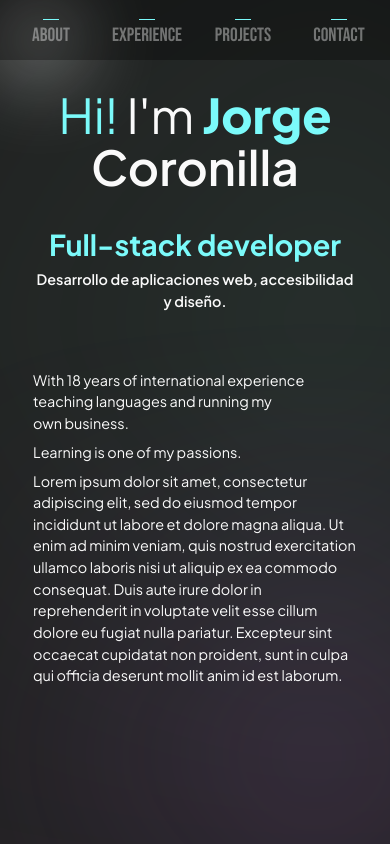
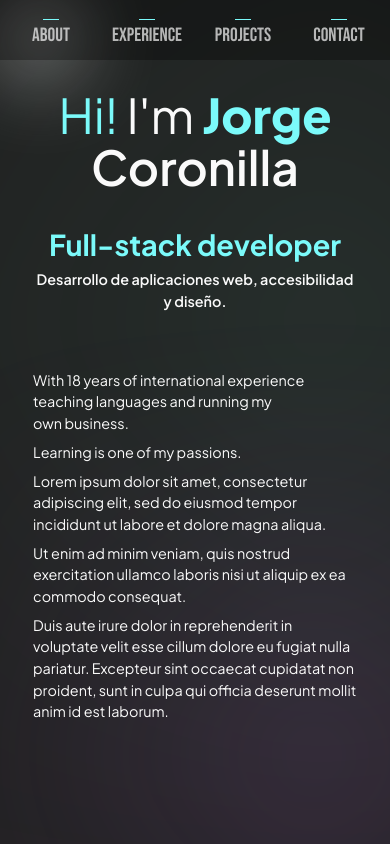
Before and after one commit to JorgeCoronilla/porfolio, a Next.js app: page / in a window 390 px wide. Shown: the top 844 px of the page. Built offline with nearby package versions, Linux system fonts and the light colour scheme.

Commit message:
[Fix] Mobile performance

```diff
--- a/src/app/ui/components/cover/cover.tsx
+++ b/src/app/ui/components/cover/cover.tsx
@@ -23,12 +23,17 @@ export default function Cover() {
         <p>Learning is one of my passions.</p>
         <p>
           Lorem ipsum dolor sit amet, consectetur adipiscing elit, sed do
-          eiusmod tempor incididunt ut labore et dolore magna aliqua. Ut enim ad
-          minim veniam, quis nostrud exercitation ullamco laboris nisi ut
-          aliquip ex ea commodo consequat. Duis aute irure dolor in
-          reprehenderit in voluptate velit esse cillum dolore eu fugiat nulla
-          pariatur. Excepteur sint occaecat cupidatat non proident, sunt in
-          culpa qui officia deserunt mollit anim id est laborum.
+          eiusmod tempor incididunt ut labore et dolore magna aliqua.
+        </p>
+        <p>
+          Ut enim ad minim veniam, quis nostrud exercitation ullamco laboris
+          nisi ut aliquip ex ea commodo consequat.{' '}
+        </p>
+        <p>
+          Duis aute irure dolor in reprehenderit in voluptate velit esse cillum
+          dolore eu fugiat nulla pariatur. Excepteur sint occaecat cupidatat non
+          proident, sunt in culpa qui officia deserunt mollit anim id est
+          laborum.
         </p>
       </div>
     </section>
--- a/src/app/ui/components/header/header.module.css
+++ b/src/app/ui/components/header/header.module.css
@@ -126,7 +126,7 @@
   }
 
   .linkContainer a {
-    opacity: 0.4;
+    opacity: 0.7;
   }
   .hero {
     display: none;
```
